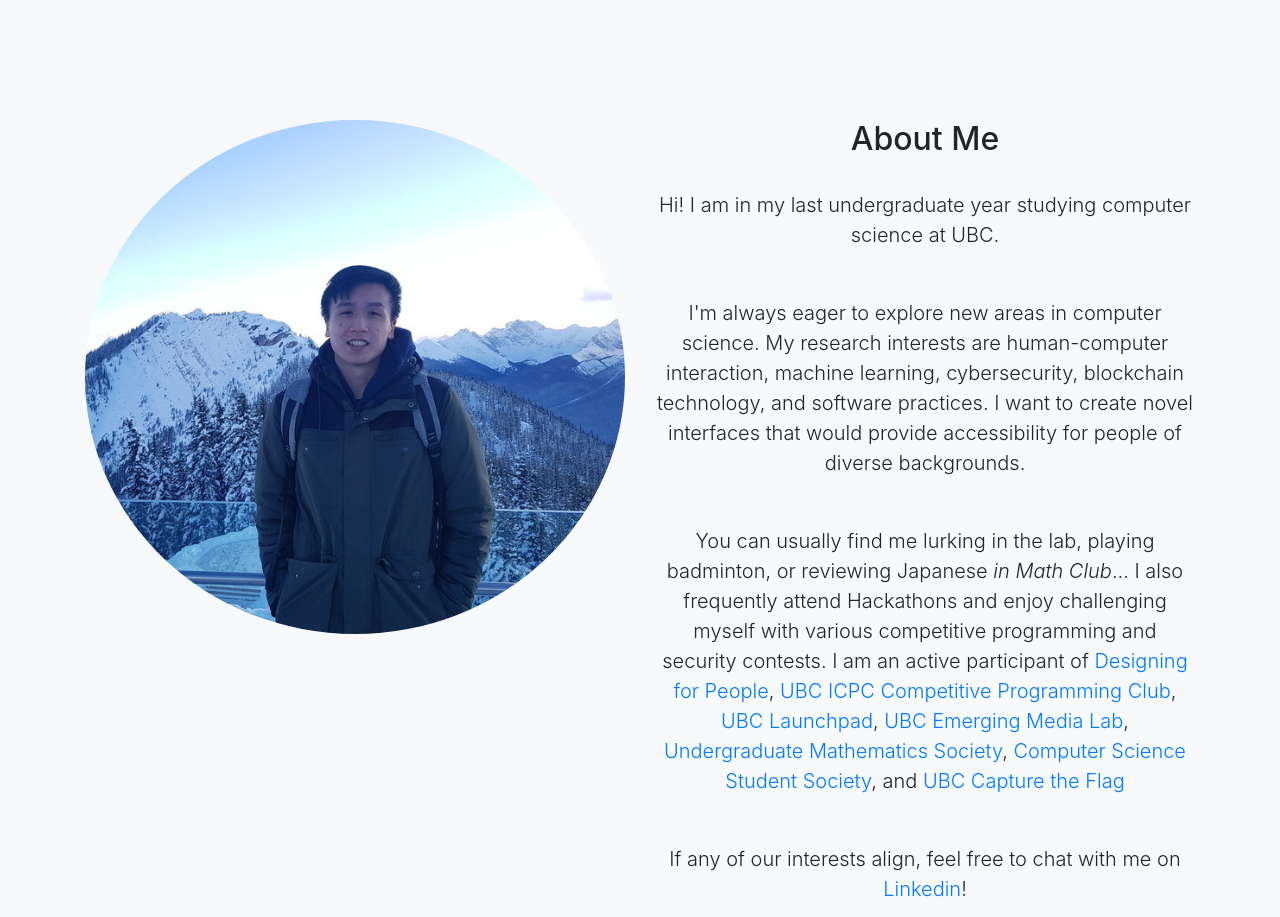
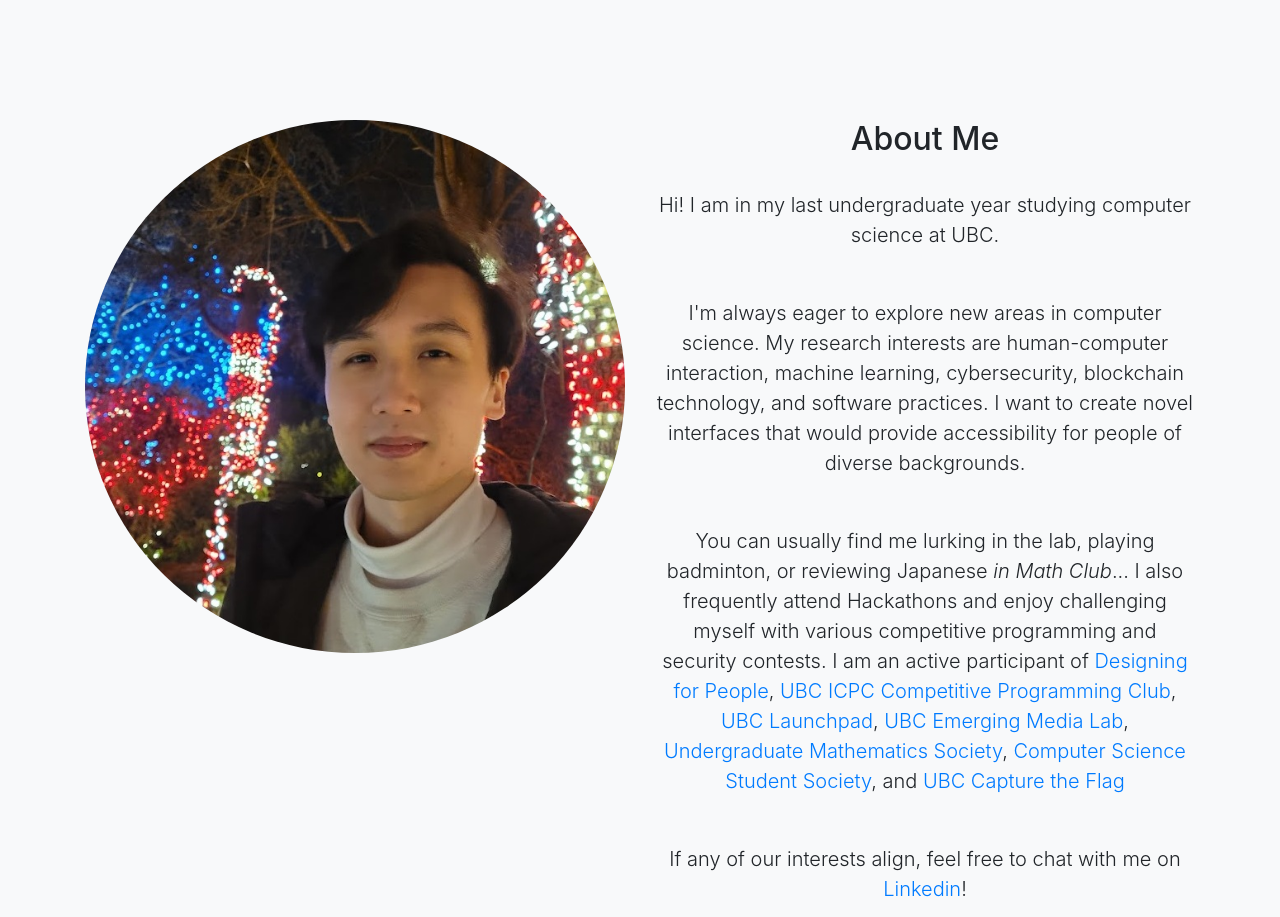
Before and after one commit to mo-morgan/mo-morgan.github.io, a website with bundled scripts: page index.html in a window 1280 px wide. Shown: the part 800-1717 px from the top of the page. Built offline with nearby package versions, Linux system fonts and the light colour scheme.

Commit message:
updated pfp

```diff
--- a/index.html
+++ b/index.html
@@ -78,7 +78,7 @@
         <div class="row">
           <!--My Picture-->
           <div class="col">
-            <img src="img/pfp-cropped.jpg" class="rounded-circle" alt="Morgan" style="width: auto; height: auto">
+            <img src="img/pfp4-cropped.jpg" class="rounded-circle" alt="Morgan" style="width: auto; height: auto">
           </div>
           <div class="col-lg mx-auto">
             <h2>About Me</h2>
```
Also changed, not shown: img/pfp4-cropped.jpg (added), img/pfp4.jpg (added).
